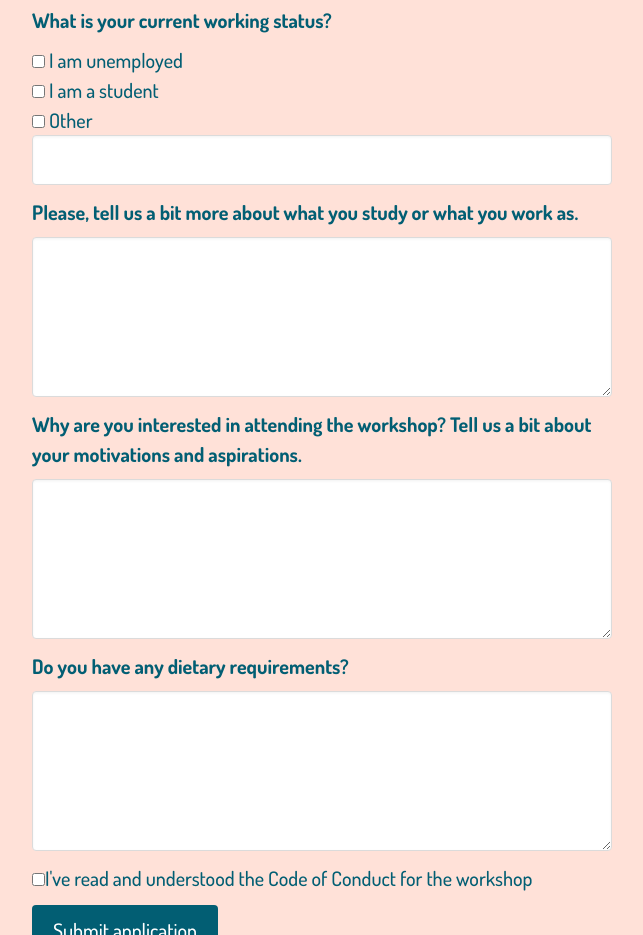
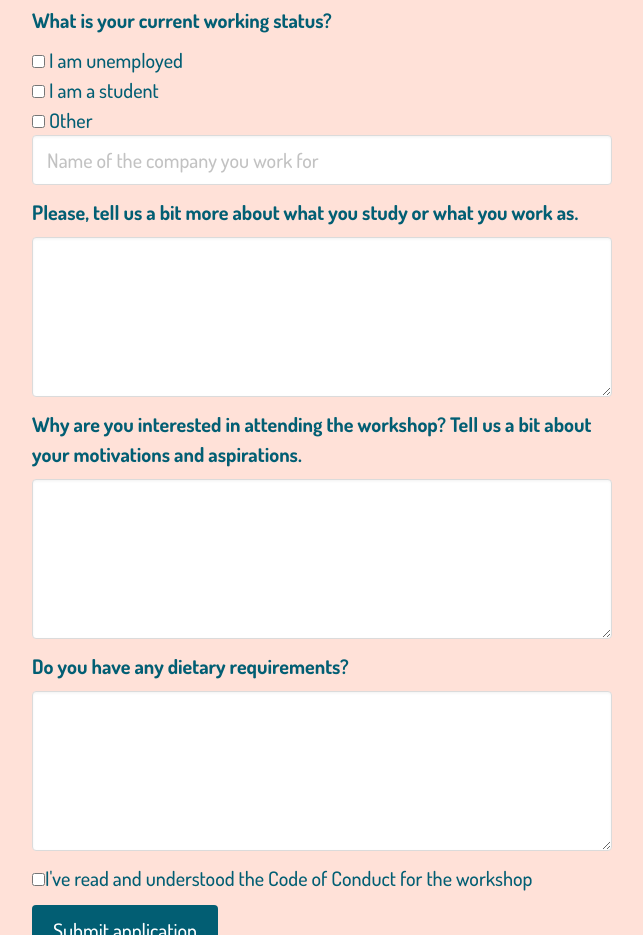
Before and after one commit to pylondiniumgirls/website, a Gatsby site: page /participants in a window 1280 px wide. Shown: the part 1640-2575 px from the top of the page, without its empty margins (318-961 px from the left). Built offline with nearby package versions, Linux system fonts and the light colour scheme; Gatsby itself is replaced by a stand-in of ours.

Commit message:
Wrong placeholder name

```diff
--- a/src/pages/participants.js
+++ b/src/pages/participants.js
@@ -314,7 +314,7 @@ class MyForm extends React.Component {
                   className={errors.companyName ? "input is-danger" : "input"}
                   name="company_name"
                   type="text"
-                  default="Name of the company you work for"
+                  placeholder="Name of the company you work for"
                 />
               </div>
               {errors.workingStatus && (
```
